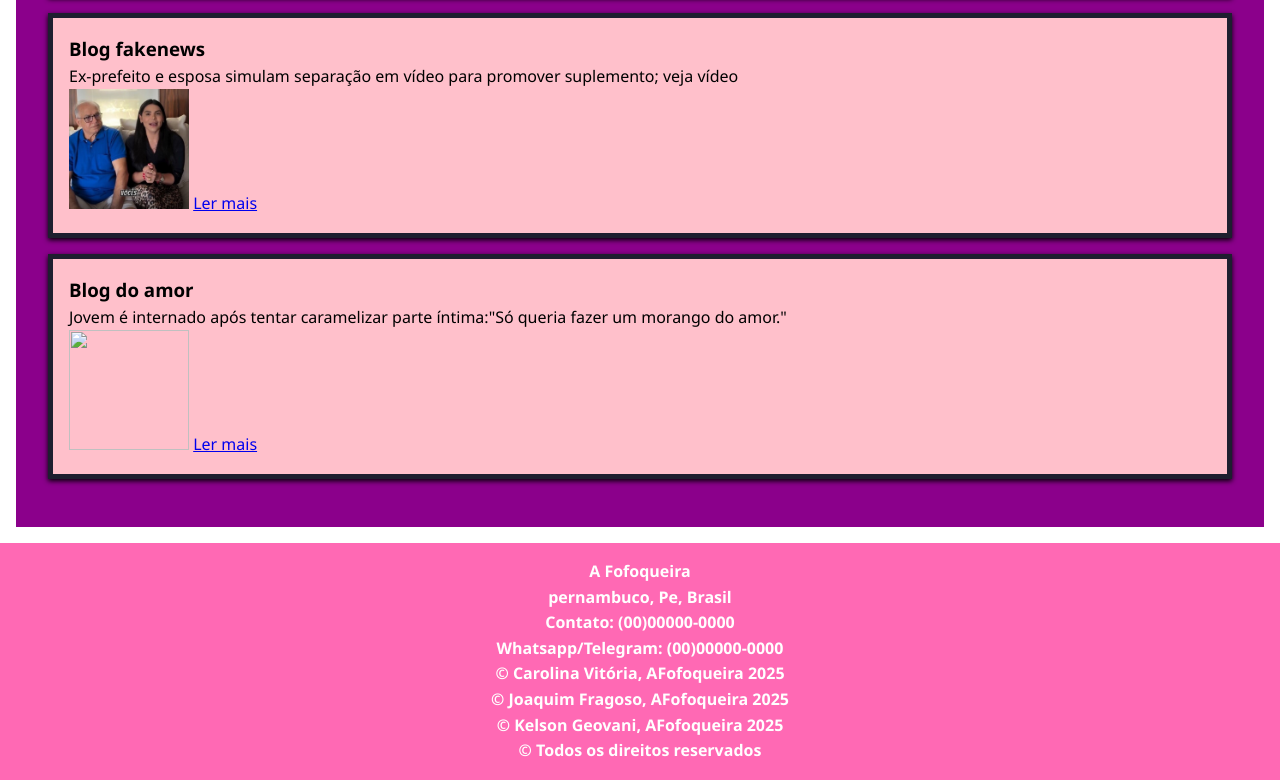
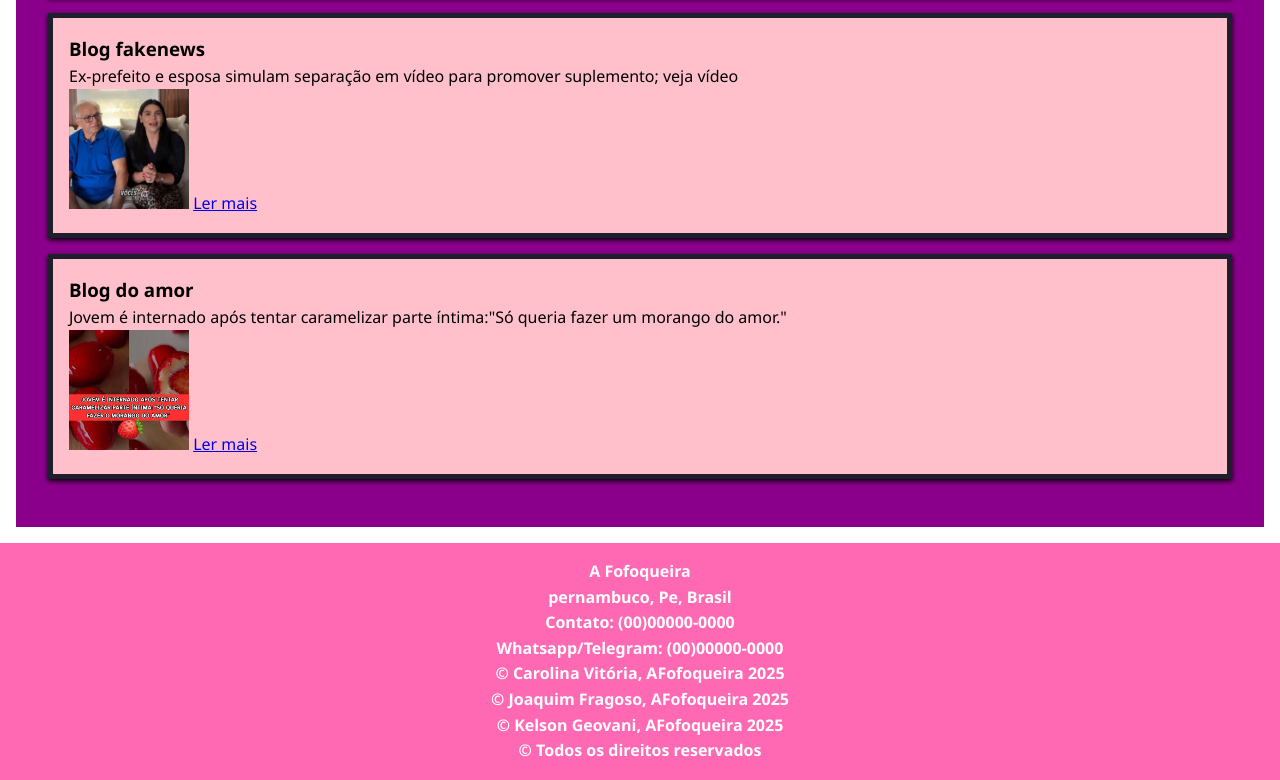
Before and after one commit to Joaquim1402/A-fofoqueira, a plain HTML site: page blog.html in a window 1280 px wide. Shown: the part 847-1627 px from the top of the page. Drawn offline with Linux system fonts and the light colour scheme.

Commit message:
Update blog.html

```diff
--- a/blog.html
+++ b/blog.html
@@ -49,7 +49,7 @@
 			<article>
 				<h3>Blog do amor</h3>
 				<p>Jovem é internado após tentar caramelizar parte íntima:"Só queria fazer um morango do amor."</p>
-				<img src="farodanca.afiv" height="120px" width="120px">
+				<img src="morango.jpg" height="120px" width="120px">
 				<a href="#">Ler mais</a>
 			</article>
 		</section>
```
